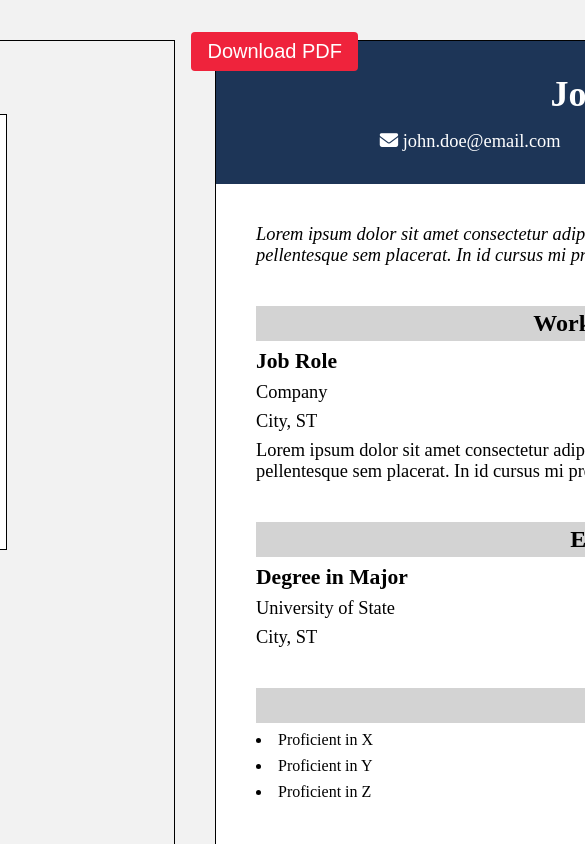
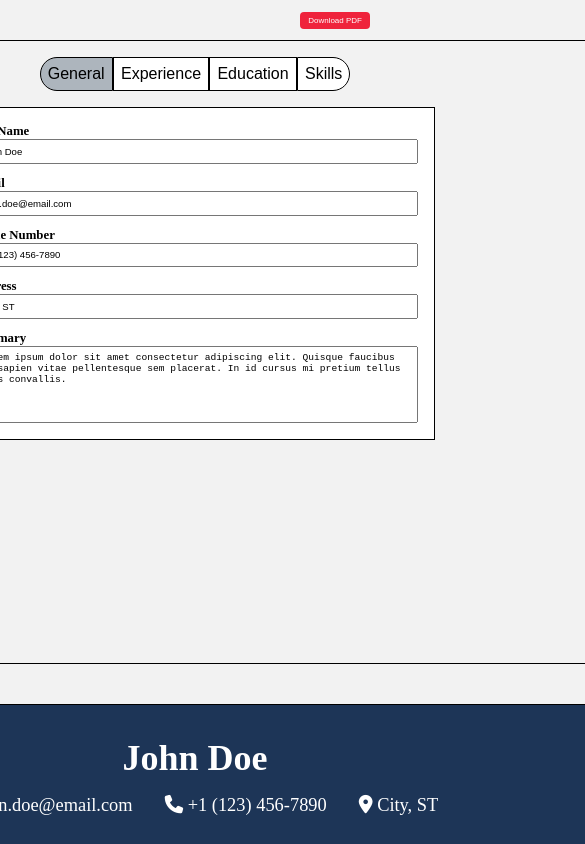
Before and after one commit to songzhang015/project-15-cv-application, a React (Vite) app: page / in a window 390 px wide. Shown: the top 844 px of the page, 585 px wide, since content can reach past the window. Built offline with nearby package versions, Linux system fonts and the light colour scheme.

Commit message:
Add basic media queries, remove textarea resizing, add 2 new fonts in resume section

```diff
--- a/src/App.css
+++ b/src/App.css
@@ -24,3 +24,34 @@
 	box-shadow: 0 8px 30px rgba(240, 35, 60, 0.3);
 	transform: scale(1.03);
 }
+
+@media (max-width: 1920px) {
+	.download-btn {
+		right: 1.75rem;
+		top: 1.5rem;
+		padding: 0.5rem 1rem;
+		font-size: 1rem;
+	}
+}
+
+@media (max-width: 1400px) {
+	.download-btn {
+		right: 1.5rem;
+		top: 1.25rem;
+		padding: 0.35rem 0.7rem;
+		font-size: 0.75rem;
+	}
+
+	.app {
+		flex-direction: column;
+	}
+}
+
+@media (max-width: 1024px) {
+	.download-btn {
+		right: 1.25rem;
+		top: 0.75rem;
+		padding: 0.25rem 0.5rem;
+		font-size: 0.5rem;
+	}
+}
--- a/src/index.css
+++ b/src/index.css
@@ -1,5 +1,7 @@
 :root {
 	--bg-color: #f2f2f2;
+	--btn-highlight-color: #dee2e6;
+	--btn-select-color: #adb5bd;
 }
 
 * {
--- a/src/styles/Inputs.css
+++ b/src/styles/Inputs.css
@@ -1,8 +1,8 @@
 /* Inputs.css */
 .inputs {
 	border: 1px solid black;
-	width: 8.5in;
-	height: 11in;
+	width: 45rem;
+	height: 45rem;
 	display: flex;
 	flex-direction: column;
 	align-items: center;
@@ -12,6 +12,10 @@
 input,
 textarea {
 	padding: 0.5rem 0.75rem;
+}
+
+textarea {
+	resize: none;
 }
 
 label {
@@ -29,14 +33,15 @@ label {
 	cursor: pointer;
 	background-color: white;
 	margin-bottom: 1rem;
+	transition: background-color 0.2s;
 }
 
 .section-tab:hover {
-	background-color: rgb(220, 220, 220); /* TEMPORARY COLOR TO BE CHANGED */
+	background-color: var(--btn-highlight-color);
 }
 
 .section-tab.active {
-	background-color: rgb(189, 192, 198); /* TEMPORARY COLOR TO BE CHANGED */
+	background-color: var(--btn-select-color);
 }
 
 .section-tab:first-child {
@@ -66,18 +71,19 @@ label {
 }
 
 .new-card:hover {
-	background-color: rgb(240, 240, 240);
+	background-color: var(--btn-highlight-color);
 }
 
 .save-input-btn,
 .delete-input-btn {
 	cursor: pointer;
-	padding: 0.2rem 0.4rem;
+	padding: 0.25rem 0.5rem;
 	border: 1px solid rgb(180, 180, 180);
 	border-radius: 6px;
 	transition: filter 0.2s;
 	color: white;
 	font-weight: bold;
+	font-size: 0.9rem;
 }
 
 .save-input-btn {
@@ -100,10 +106,11 @@ label {
 	padding: 0.5rem;
 	margin: 0.25rem;
 	background-color: white;
+	transition: background-color 0.2s;
 }
 
 .input-card:hover {
-	background-color: rgb(220, 220, 220); /* TEMPORARY COLOR TO BE CHANGED */
+	background-color: var(--btn-highlight-color);
 }
 
 .text-input,
@@ -125,3 +132,46 @@ label {
 	flex-direction: column;
 	gap: 1rem;
 }
+
+@media (max-width: 1920px) {
+	.inputs {
+		width: 40rem;
+		height: 45rem;
+	}
+}
+
+@media (max-width: 1400px) {
+	.inputs {
+		width: 8.5in;
+		height: 8.5in;
+	}
+}
+
+@media (max-width: 1024px) {
+	.inputs {
+		width: 8.5in;
+		height: 6.5in;
+	}
+
+	.section-tab {
+		font-size: 1rem;
+		padding: 0.45rem;
+	}
+
+	input,
+	textarea {
+		font-size: 0.6rem;
+		padding: 0.3rem 0.45rem;
+	}
+
+	label {
+		font-size: 0.8rem;
+	}
+
+	.general-form,
+	.experience-form,
+	.education-form,
+	.skills-form {
+		gap: 0.75rem;
+	}
+}
--- a/src/styles/Resume.css
+++ b/src/styles/Resume.css
@@ -24,6 +24,7 @@ h4 {
 
 p {
 	font-size: 1.15rem;
+	overflow-wrap: break-word;
 }
 
 .resume {
@@ -33,6 +34,7 @@ p {
 	display: flex;
 	flex-direction: column;
 	background-color: white;
+	font-family: "Times New Roman", Arial, sans-serif;
 }
 
 .resume-header {
```
Lines whose indentation alone changed are shown as unchanged.
